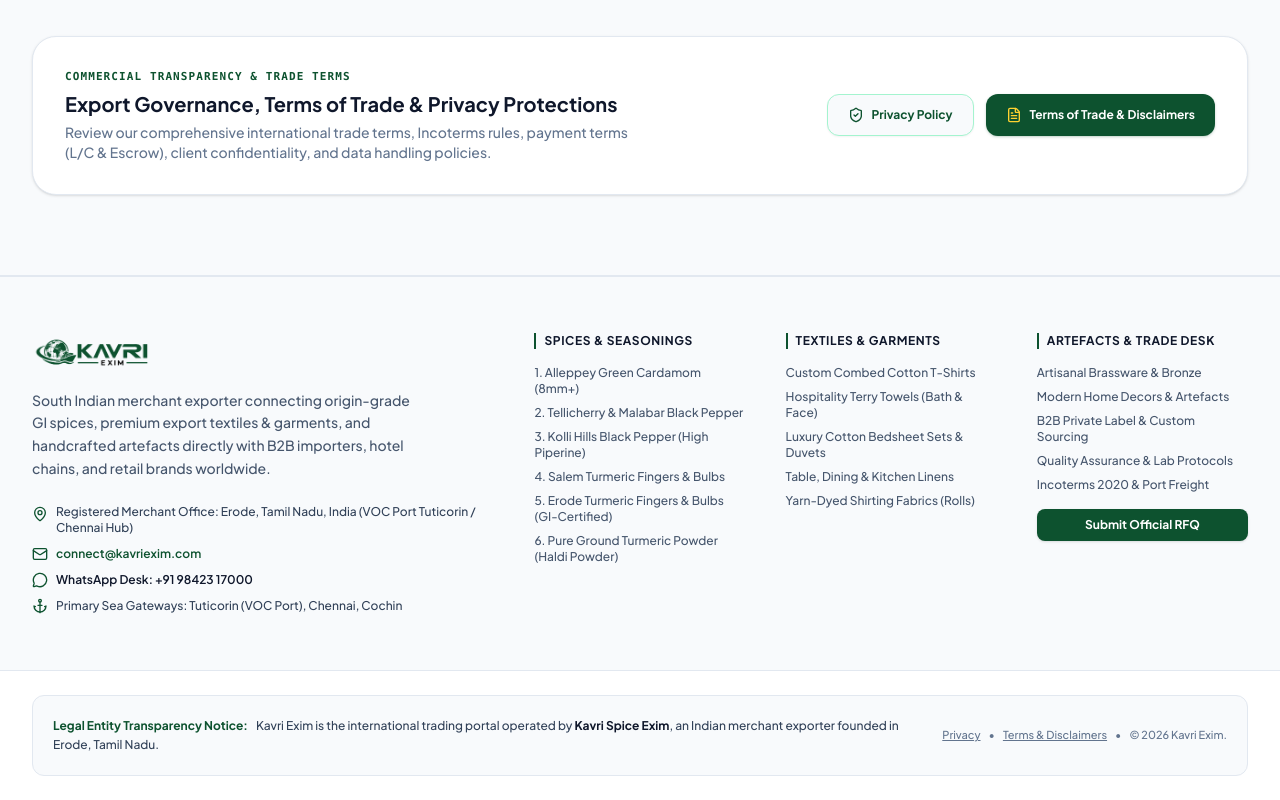
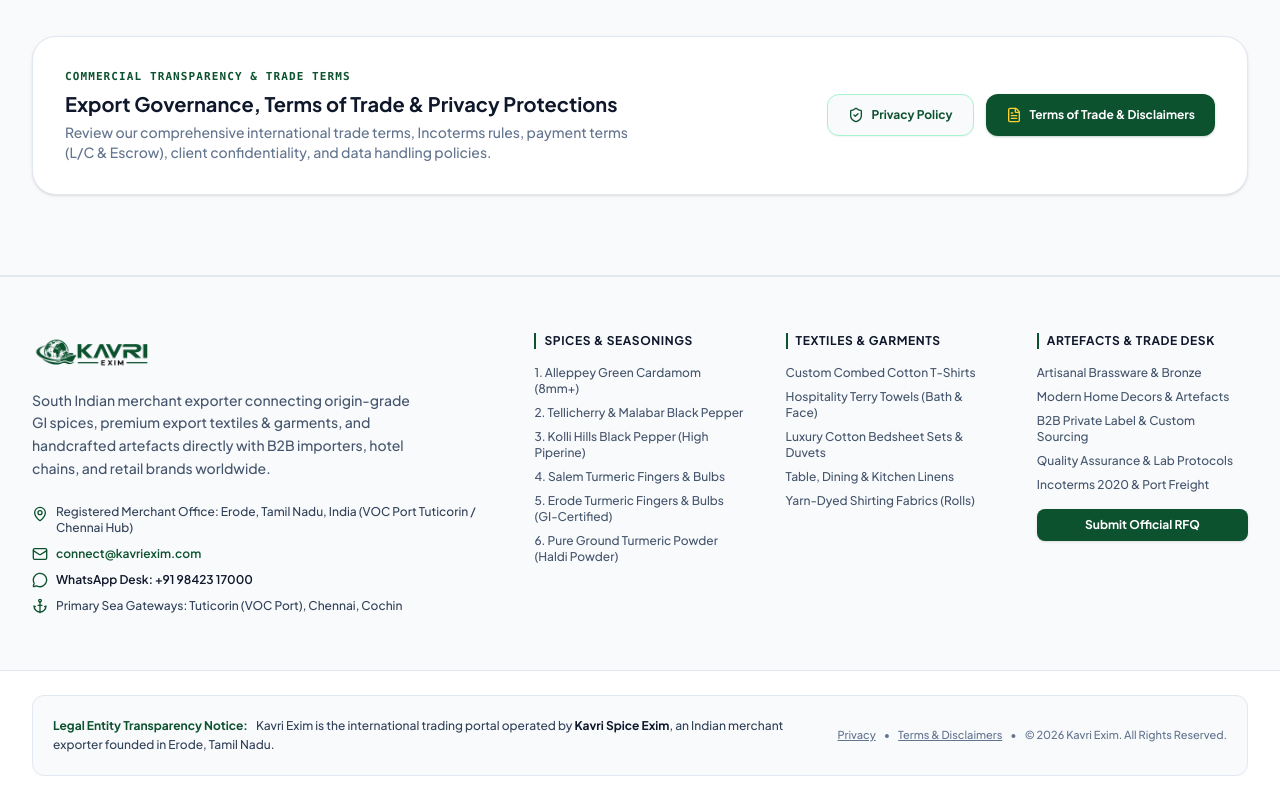
Before and after one commit to kavin724/kavri-exim, a React (Vite) app: page / in a window 1280 px wide. Shown: the part 3186-3986 px from the top of the page. Built offline with nearby package versions, Linux system fonts and the light colour scheme; no server answers.

Commit message:
Add All Rights Reserved to footer and remove HSN badge overlay from category product cards

```diff
--- a/src/components/Footer.jsx
+++ b/src/components/Footer.jsx
@@ -189,7 +189,7 @@
               <span>•</span>
               <button type="button" onClick={(e) => navigateTo('terms-conditions', e)} className="hover:text-[#0D522F] underline cursor-pointer">Terms & Disclaimers</button>
               <span>•</span>
-              <span>© {new Date().getFullYear()} Kavri Exim.</span>
+              <span>© {new Date().getFullYear()} Kavri Exim. All Rights Reserved.</span>
             </div>
           </div>
         </div>
--- a/src/pages/ProductDetailPage.jsx
+++ b/src/pages/ProductDetailPage.jsx
@@ -306,7 +306,7 @@
             <span>Back to {parentCategoryName}</span>
           </button>
 
-          <span className="text-xs text-[#0D522F] font-mono font-bold">
+          <span className="text-xs text-[#0D522F] font-mono font-bold bg-emerald-50 border border-emerald-200 px-3 py-1.5 rounded-lg shadow-xs">
             HSN: {product.hsnCode}
           </span>
         </div>
--- a/src/pages/ProductsPage.jsx
+++ b/src/pages/ProductsPage.jsx
@@ -195,9 +195,6 @@
                     className="w-full h-full object-cover group-hover/img:scale-110 group-hover:scale-105 transition-transform duration-500"
                   />
                   <div className="absolute inset-0 bg-slate-900/0 group-hover/img:bg-slate-900/15 transition-colors pointer-events-none" />
-                  <div className="absolute top-3 left-3 bg-white/90 backdrop-blur-md px-2.5 py-1 rounded text-[11px] font-mono text-slate-800 border border-slate-200 font-bold shadow-sm">
-                    HSN: {prod.hsnCode}
-                  </div>
                   <div className="absolute bottom-3 right-3 bg-emerald-50/90 backdrop-blur-md px-2.5 py-1 rounded text-[10px] font-bold text-[#0D522F] border border-emerald-200 shadow-sm">
                     {prod.tag}
                   </div>
```
Also changed, not shown: 2 other files (tests, documents, lock files or other folders).
